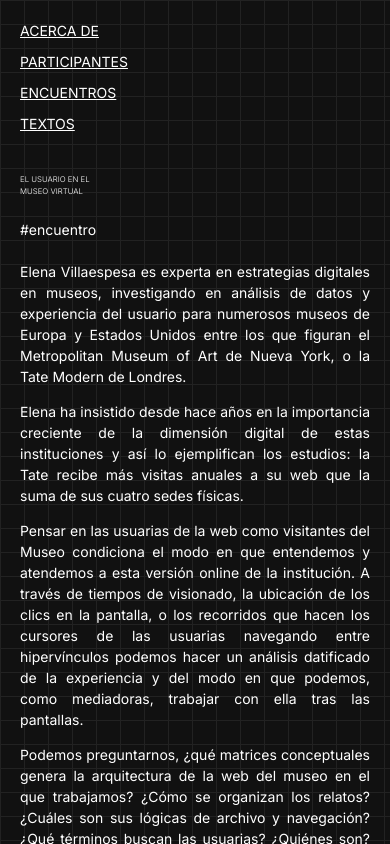
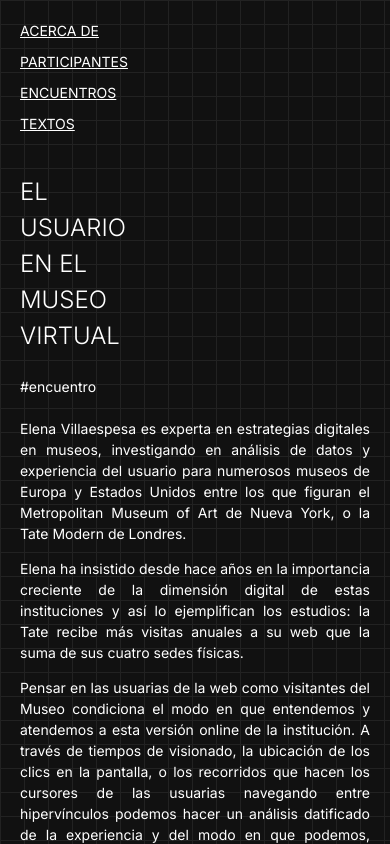
Before and after one commit to claraharguindey/clicar-click, a Next.js app: page /user in a window 390 px wide. Shown: the top 844 px of the page. Built offline with nearby package versions, Linux system fonts and the light colour scheme.

Commit message:
update styles

```diff
--- a/src/app/globals.css
+++ b/src/app/globals.css
@@ -140,6 +140,10 @@ body {
     flex: 50%;
     max-width: 50%;
   }
+
+  .title{
+    font-size: 24px;
+  }
 }
 
 @media screen and (max-width: 600px) {
```
